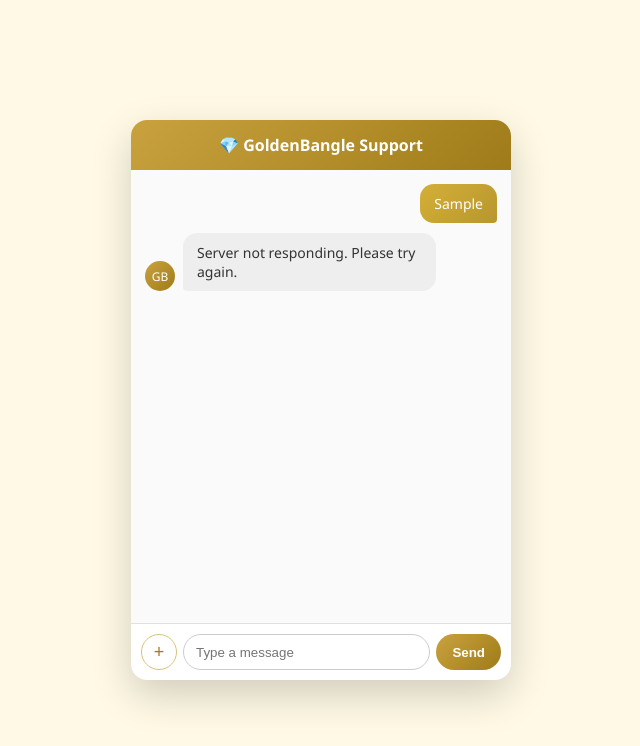
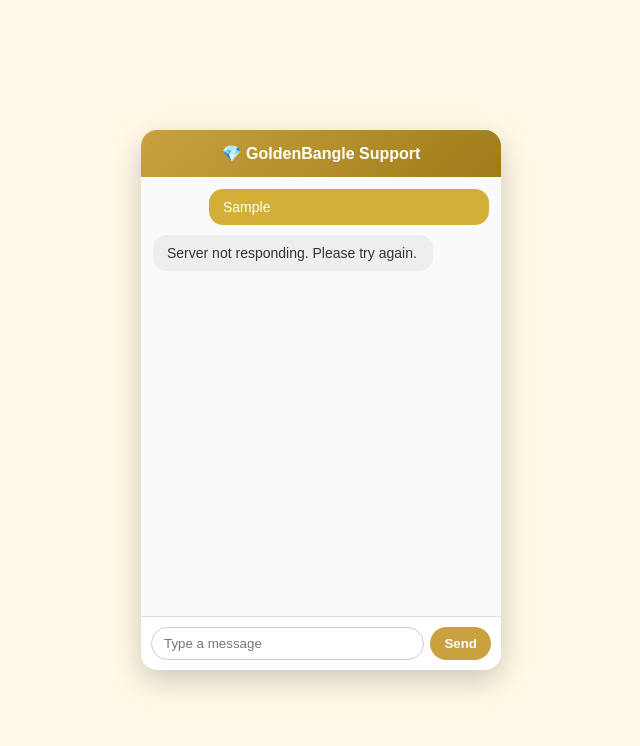
Before and after one commit to pransu-coder/chatbot-backend, a website: page public/index.html in a window 1280 px wide. Both pictures are taken after typing "Sample" into the empty fields and a click on the button "Send". Shown: the whole page, without its empty margins (319-959 px from the left). Drawn offline with Linux system fonts and the light colour scheme; no server answers.

Commit message:
Refactor chat support UI and functionality

```diff
--- a/public/index.html
+++ b/public/index.html
@@ -1,13 +1,10 @@
 <!DOCTYPE html>
 <html>
 <head>
-  <title>Welcome to GoldenBangle Chat Support</title>
-
+  <title>GoldenBangle Support</title>
   <style>
-    * { box-sizing: border-box; }
-
     body {
-      font-family: "Segoe UI", sans-serif;
+      font-family: Arial, sans-serif;
       background: #fff9e6;
       display: flex;
       justify-content: center;
@@ -15,193 +12,103 @@
       height: 100vh;
       margin: 0;
     }
-
-    .chat-container {
-      width: 380px;
-      height: 560px;
-      background: #ffffff;
+    .chat {
+      width: 360px;
+      height: 540px;
+      background: #fff;
       border-radius: 16px;
-      box-shadow: 0 15px 40px rgba(0,0,0,0.18);
+      box-shadow: 0 10px 30px rgba(0,0,0,.2);
       display: flex;
       flex-direction: column;
       overflow: hidden;
     }
-
-    .chat-header {
-      background: linear-gradient(135deg, #c9a23f, #9f7c19);
-      color: #fff;
-      padding: 14px;
-      font-size: 16px;
-      font-weight: 600;
-      text-align: center;
+    .header {
+      background: linear-gradient(135deg,#c9a23f,#9f7c19);
+      color:#fff;
+      padding:14px;
+      text-align:center;
+      font-weight:600;
     }
-
     #messages {
-      flex: 1;
-      padding: 14px;
-      overflow-y: auto;
-      background: #fafafa;
+      flex:1;
+      padding:12px;
+      overflow-y:auto;
+      background:#fafafa;
     }
-
-    .row {
-      display: flex;
-      margin-bottom: 10px;
-      align-items: flex-end;
+    .msg {
+      margin-bottom:10px;
+      max-width:75%;
+      padding:10px 14px;
+      border-radius:14px;
+      font-size:14px;
     }
-
-    .row.user { justify-content: flex-end; }
-
-    .avatar {
-      width: 30px;
-      height: 30px;
-      border-radius: 50%;
-      background: linear-gradient(135deg, #c9a23f, #9f7c19);
-      color: #fff;
-      font-size: 12px;
-      display: flex;
-      align-items: center;
-      justify-content: center;
-      margin-right: 8px;
+    .user {
+      background:#d4af37;
+      color:#fff;
+      margin-left:auto;
     }
-
-    .bubble {
-      max-width: 72%;
-      padding: 10px 14px;
-      border-radius: 14px;
-      font-size: 14px;
+    .bot {
+      background:#eee;
+      color:#333;
     }
-
-    .user .bubble {
-      background: linear-gradient(135deg, #d4af37, #b8962e);
-      color: #fff;
-      border-bottom-right-radius: 4px;
+    .input {
+      display:flex;
+      gap:6px;
+      padding:10px;
+      border-top:1px solid #ddd;
     }
-
-    .bot .bubble {
-      background: #eeeeee;
-      color: #333;
-      border-bottom-left-radius: 4px;
+    input {
+      flex:1;
+      padding:8px 12px;
+      border-radius:18px;
+      border:1px solid #ccc;
     }
-
-    .typing {
-      font-size: 13px;
-      color: #777;
-      margin-left: 38px;
-      font-style: italic;
-    }
-
-    .input-area {
-      display: flex;
-      gap: 6px;
-      padding: 10px;
-      border-top: 1px solid #e0e0e0;
-    }
-
-    .attach {
-      width: 36px;
-      height: 36px;
-      border-radius: 50%;
-      border: 1px solid #d6c27a;
-      background: #fff;
-      color: #9f7c19;
-      font-size: 18px;
-      cursor: pointer;
-    }
-
-    input[type="text"] {
-      flex: 1;
-      padding: 9px 12px;
-      border-radius: 18px;
-      border: 1px solid #ccc;
-    }
-
-    .send {
-      padding: 8px 16px;
-      border-radius: 18px;
-      border: none;
-      background: linear-gradient(135deg, #c9a23f, #9f7c19);
-      color: #fff;
-      font-weight: 600;
-      cursor: pointer;
+    button {
+      padding:8px 14px;
+      border:none;
+      border-radius:18px;
+      background:#c9a23f;
+      color:#fff;
+      font-weight:600;
+      cursor:pointer;
     }
   </style>
 </head>
 
 <body>
 
-<div class="chat-container">
-  <div class="chat-header">💎 GoldenBangle Support</div>
+<div class="chat">
+  <div class="header">💎 GoldenBangle Support</div>
   <div id="messages"></div>
-
-  <div class="input-area">
-    <button class="attach" onclick="imageInput.click()">+</button>
-    <input type="file" id="imageInput" hidden accept="image/*">
-    <input type="text" id="input" placeholder="Type a message">
-    <button class="send" onclick="send()">Send</button>
+  <div class="input">
+    <input id="input" placeholder="Type a message">
+    <button onclick="send()">Send</button>
   </div>
 </div>
 
 <script>
-  const API_URL = "https://chatbot-api.onrender.com/api/chat"; // ✔ correct
+  const API_URL = "https://chatbot-api.onrender.com/api/chat";
   const messages = document.getElementById("messages");
   const input = document.getElementById("input");
-  const imageInput = document.getElementById("imageInput");
   const userId = "web-" + Date.now();
-  let typing = null;
 
-  function scrollDown() {
+  function add(text, cls) {
+    const div = document.createElement("div");
+    div.className = "msg " + cls;
+    div.textContent = text;
+    messages.appendChild(div);
     messages.scrollTop = messages.scrollHeight;
-  }
-
-  function removeTyping() {
-    if (typing) {
-      typing.remove();
-      typing = null;
-    }
-  }
-
-  function addUserText(text) {
-    const row = document.createElement("div");
-    row.className = "row user";
-    row.innerHTML = `<div class="bubble">${text}</div>`;
-    messages.appendChild(row);
-    scrollDown();
-  }
-
-  function addBot(text) {
-    removeTyping();
-    const row = document.createElement("div");
-    row.className = "row bot";
-    row.innerHTML = `
-      <div class="avatar">GB</div>
-      <div class="bubble">${text}</div>
-    `;
-    messages.appendChild(row);
-    scrollDown();
-  }
-
-  function showTyping() {
-    removeTyping();
-    typing = document.createElement("div");
-    typing.className = "typing";
-    typing.textContent = "GoldenBangle is typing...";
-    messages.appendChild(typing);
-    scrollDown();
   }
 
   async function send() {
     const text = input.value.trim();
     if (!text) return;
-
-    addUserText(text);
+    add(text, "user");
     input.value = "";
-    showTyping();
-
-    console.log("API HIT:", API_URL);
 
     try {
       const controller = new AbortController();
-      const timeout = setTimeout(() => controller.abort(), 5000);
+      const timeout = setTimeout(() => controller.abort(), 10000);
 
       const res = await fetch(API_URL, {
         method: "POST",
@@ -212,43 +119,12 @@
 
       clearTimeout(timeout);
       const data = await res.json();
-      addBot(data.reply || "Support is temporarily unavailable.");
+      add(data.reply || "Support unavailable", "bot");
 
-    } catch (err) {
-      addBot("Server not responding. Please try again.");
+    } catch {
+      add("Server not responding. Please try again.", "bot");
     }
   }
-
-  imageInput.addEventListener("change", async () => {
-    const file = imageInput.files[0];
-    if (!file) return;
-
-    const reader = new FileReader();
-    reader.onload = () => {
-      const row = document.createElement("div");
-      row.className = "row user";
-      row.innerHTML = `<div class="bubble"><img src="${reader.result}" style="max-width:160px"></div>`;
-      messages.appendChild(row);
-      scrollDown();
-    };
-    reader.readAsDataURL(file);
-
-    showTyping();
-
-    try {
-      const res = await fetch(API_URL, {
-        method: "POST",
-        headers: { "Content-Type": "application/json" },
-        body: JSON.stringify({ userId, imageUploaded: true })
-      });
-
-      const data = await res.json();
-      addBot(data.reply || "Image received.");
-
-    } catch {
-      addBot("Upload failed.");
-    }
-  });
 
   input.addEventListener("keydown", e => {
     if (e.key === "Enter") send();
```
